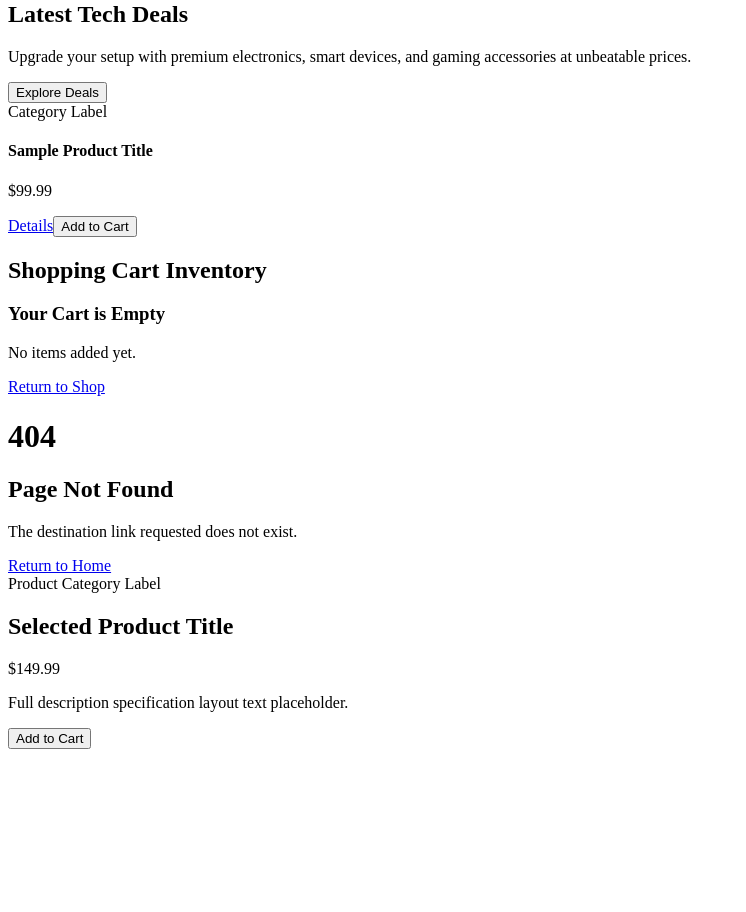
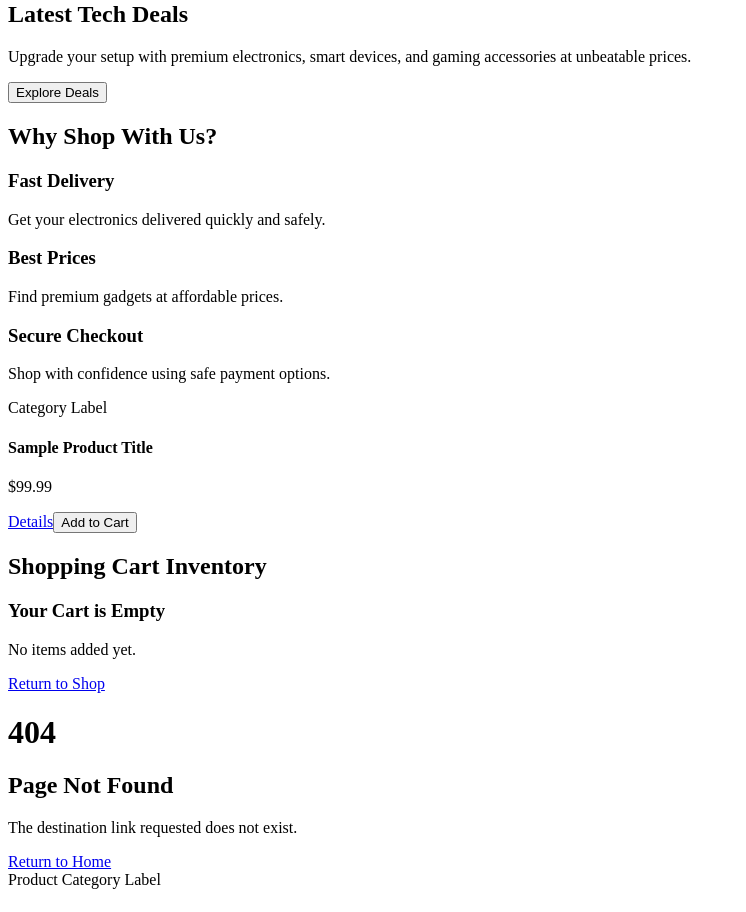
Before and after one commit to blthomps3-stack/e-mart, a React (Create React App) app: page / in a window 1280 px wide. Shown: the part 2000-2912 px from the top of the page, without its empty margins (0-746 px from the left). Before the commit the page ends 2757 px from the top, so only its background shows below. Built offline with nearby package versions, Linux system fonts and the light colour scheme; the HTML template or start-up script is replaced by a standard one.

Commit message:
added feature section

```diff
--- a/src/css/index.css
+++ b/src/css/index.css
@@ -199,3 +199,38 @@ nav a:hover {
 .promo-content button:hover {
     background-color: #0284c7;
 }
+
+.features-section {
+    padding: 70px 60px;
+    background-color: #111827;
+    text-align: center;
+}
+
+.features-section h2 {
+    font-size: 3rem;
+    margin-bottom: 35px;
+}
+
+.features-grid {
+    display: grid;
+    grid-template-columns: repeat(3, 1fr);
+    gap: 30px;
+}
+
+.feature-card {
+    background-color: #1e293b;
+    padding: 35px 25px;
+    border-radius: 18px;
+    box-shadow: 0 4px 15px rgba(0,0,0,0.3);
+}
+
+.feature-card h3 {
+    color: #38bdf8;
+    font-size: 2rem;
+    margin-bottom: 15px;
+}
+
+.feature-card p {
+    color: #cbd5e1;
+    font-size: 1.6rem;
+}
--- a/src/pages/Home.js
+++ b/src/pages/Home.js
@@ -76,6 +76,26 @@ export default function Home() {
             </div>
           </section>
         </div>
+         <section className="features-section">
+        <h2>Why Shop With Us?</h2>
+
+        <div className="features-grid">
+          <div className="feature-card">
+            <h3>Fast Delivery</h3>
+            <p>Get your electronics delivered quickly and safely.</p>
+          </div>
+
+          <div className="feature-card">
+            <h3>Best Prices</h3>
+            <p>Find premium gadgets at affordable prices.</p>
+          </div>
+
+          <div className="feature-card">
+            <h3>Secure Checkout</h3>
+            <p>Shop with confidence using safe payment options.</p>
+          </div>
+        </div>
+      </section>
       </section>
     </main>
   );
```
